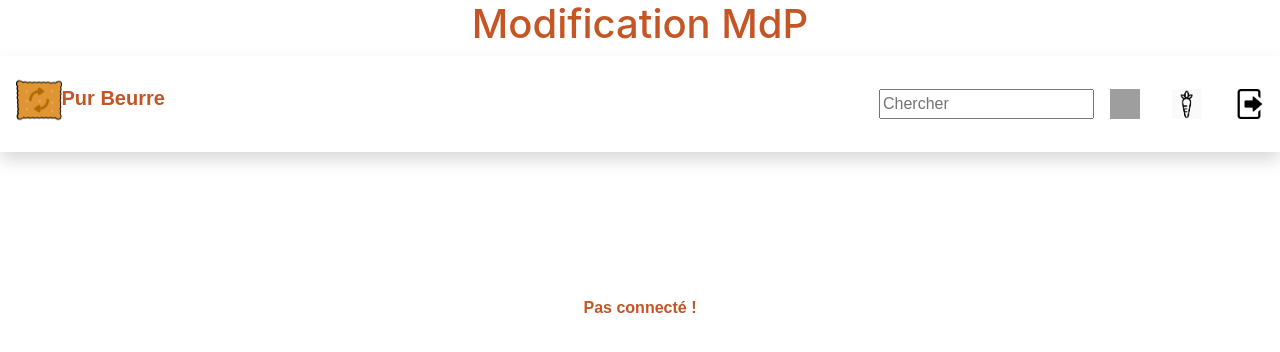
After one commit to Baptiste68/P10, a Django app: page /pwdchange/ in a window 1280 px wide. The commit adds this page. Shown: the top 352 px of the page. Run offline with Django 3.2, Linux system fonts and the light colour scheme; some libraries are stand-ins or nearby versions; grey boxes are pictures that could not be loaded.

Commit message:
password change update + tests

```diff
--- a/myfoodapp/forms.py
+++ b/myfoodapp/forms.py
@@ -14,3 +14,12 @@ class NewUserForm(forms.Form):
     username = forms.CharField(label="Nom d'utilisateur", max_length=30)
     password = forms.CharField(label="Mot de passe",
                                widget=forms.PasswordInput)
+
+
+class ChangePwd(forms.Form):
+    old_password = forms.CharField(label="Mot de passe actuel",
+                               widget=forms.PasswordInput)
+    new_password = forms.CharField(label="Nouveau mdp",
+                               widget=forms.PasswordInput)
+    new_password_b = forms.CharField(label="Rettaper mdp",
+                               widget=forms.PasswordInput)
--- a/myfoodapp/templates/myfoodapp/compte.html
+++ b/myfoodapp/templates/myfoodapp/compte.html
@@ -15,10 +15,7 @@
     </div>
     <div class="col-md-3">
         <div class="col-md-12">
-            <p><center>Modifier Email</center></p>
-        </div>
-        <div class="col-md-12">
-            <p><center>Modifier Mdp</center></p>
+            <p><a href="/myfoodapp/pwdchange/"><center>Modifier Mdp</center></a></p>
         </div>
     </div>
 </div>
--- /dev/null
+++ b/myfoodapp/templates/myfoodapp/pwdchange.html
@@ -0,0 +1,60 @@
+{% extends "myfoodapp/base.html" %}
+{% block titlepage %}Modification MdP{% endblock %}
+
+{% block headsec %}
+{% endblock %}
+
+{% block mid2 %}
+
+{% if errorpwd %}
+<div class="row">
+  <div class="col-md-12"><p><strong><center>Les nouveaux mdp ne sont pas identiques</center></strong></p></div>
+</div>
+{% endif %}
+{% if errorusr %}
+<div class="row">
+  <div class="col-md-12"><p><strong><center>Mauvais mot de passe</center></strong></p></div>
+</div>
+{% endif %}
+
+{% if form.errors %}
+    {% for field in form %}
+        {% for error in field.errors %}
+            <div class="alert alert-danger">
+                <strong>{{ error|escape }}</strong>
+            </div>
+        {% endfor %}
+    {% endfor %}
+    {% for error in form.non_field_errors %}
+        <div class="alert alert-danger">
+            <strong>{{ error|escape }}</strong>
+        </div>
+    {% endfor %}
+{% endif %}
+
+{% if user.is_authenticated %}
+<div class="row">
+    <div class="col-md-12"><p><strong><center>Vous êtes connecté, {{ user.username }} !</center></strong></p></div>
+    <div class="row">
+            <div class="col-md-12">
+                <form method="post" action="."><center>
+                    {% csrf_token %}
+                    {{ form.as_p }}
+                    <input type="submit" value="Inscription" class="btn btn-primary" /></center>
+                </form>
+            </div>
+    </div>
+</div>
+{% else%}
+<div class="row">
+        <div class="col-md-12"><p><strong><center>Pas connecté !</center></strong></p></div>
+    </div>
+{% endif %}
+
+{% endblock %}
+
+{% block sect3 %}
+{% endblock %}
+
+{% block footer %}
+{% endblock %}
--- a/myfoodapp/urls.py
+++ b/myfoodapp/urls.py
@@ -23,4 +23,5 @@ urlpatterns = [
     path('legals/', views.legals, name='legals'),
     path('failsearch/', views.failsearch, name='failsearch'),
     url(r'^autocomplete/$',views.AutoCompleteView.as_view(), name='autocomplete'),
+    path('pwdchange/', views.pwdchange, name='pwdchange'),
 ]
--- a/myfoodapp/views.py
+++ b/myfoodapp/views.py
@@ -13,7 +13,7 @@ from django.contrib.auth.models import User
 from django.db.models import Q
 
 from .models import Categories, Food, foodcate, saved
-from .forms import ConnexionForm, NewUserForm
+from .forms import ConnexionForm, NewUserForm, ChangePwd
 
 # Create your views here.
 
@@ -88,6 +88,35 @@ def connexion(request):
 def deconnexion(request):
     logout(request)
     return redirect(reverse('myfoodapp:connexion'))
+
+
+def pwdchange(request):
+    """
+        Function to create new user
+    """
+    errorusr = False
+    errorpwd = False
+
+    created = False
+    if request.method == "POST":
+        form = ChangePwd(request.POST)
+        if form.is_valid():
+            old_password = form.cleaned_data["old_password"]
+            new_password = form.cleaned_data["new_password"]
+            new_password_b = form.cleaned_data["new_password_b"]
+            user = request.user
+            if user:  # Si l'objet renvoyé n'est pas None
+                if new_password == new_password_b:
+                    user.set_password(new_password)
+                    user.save()
+                else:
+                    errorpwd = True
+            else:  # sinon une erreur sera affichée
+                errorusr = True
+    else:
+        form = ChangePwd()
+
+    return render(request, 'myfoodapp/pwdchange.html', locals())
 
 #code in view which returns json data
 class AutoCompleteView(View):
```
Also changed, not shown: myfoodapp/tests.py (+14 -1 lines).
